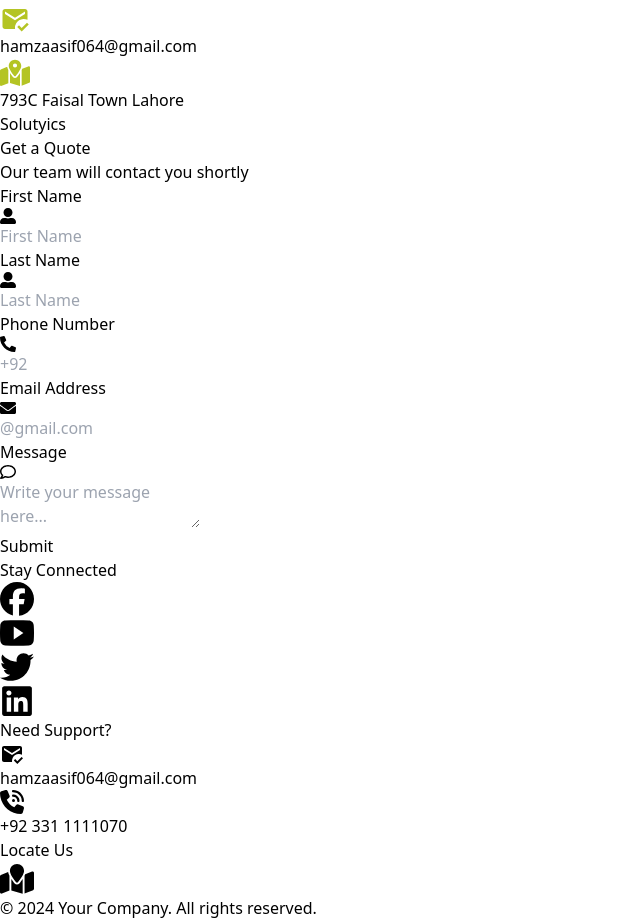
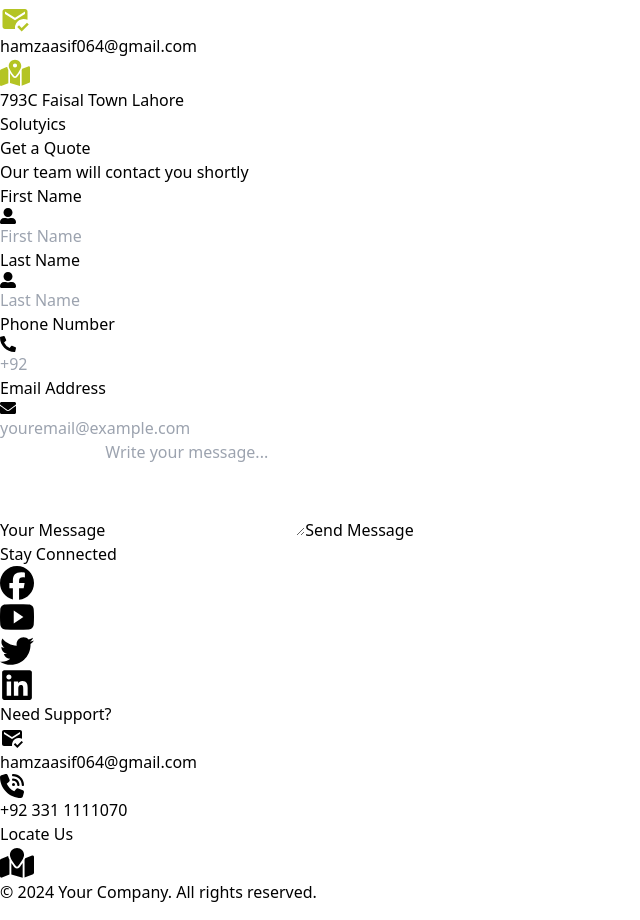
Before and after one commit to Hamza-Hashmi024/filer-, a React (Vite) app: page /contactus in a window 1280 px wide. Shown: the part 981-1901 px from the top of the page, without its empty margins (0-640 px from the left). Built offline with nearby package versions, Linux system fonts and the light colour scheme.

Commit message:
create validation on contact us form

```diff
--- a/src/Components/Navbar.jsx
+++ b/src/Components/Navbar.jsx
@@ -48,7 +48,7 @@ const Navbar = () => {
 
       {/* Navbar: Logo & Links */}
       <div className="w-full flex justify-center items-center h-7 py-7">
-        <nav className="w-full max-w-screen-xl fixed  flex justify-between items-center px-4 sm:px-8 bg-white shadow-md rounded-lg">
+        <nav className="w-full max-w-screen-xl  flex justify-between items-center px-4 sm:px-8 bg-white shadow-md rounded-lg">
           {/* Logo Section */}
           <div className="flex items-center">
             <Link to="/" className="bg-black w-11">
--- a/src/Pages/Contactus.jsx
+++ b/src/Pages/Contactus.jsx
@@ -1,23 +1,82 @@
 import { useState } from "react";
 import Navbar from "../Components/Navbar";
-import { FaEnvelope, FaPhoneAlt, FaUserAlt, FaRegComment } from "react-icons/fa";
+import { FaEnvelope, FaPhoneAlt, FaUserAlt } from "react-icons/fa";
 import { Alert } from "@mui/material";
 import Footer from "../Components/Footer";
 import { motion } from "framer-motion";
-import { FaPhoneVolume } from "react-icons/fa6"
+import { FaPhoneVolume } from "react-icons/fa6";
 import { MdMarkEmailRead } from "react-icons/md";
 import { FaMapLocationDot } from "react-icons/fa6";
 
 const Contactus = () => {
+  const [form, setForm] = useState({
+    firstName: "",
+    lastName: "",
+    phone: "",
+    email: "",
+    message: "",
+  });
   const [alert, setAlert] = useState(null);
+
+  const handleChange = (e) => {
+    const { name, value } = e.target;
+    setForm({
+      ...form,
+      [name]: value,
+    });
+  };
+
+  const validateForm = () => {
+    const { firstName, lastName, phone, email, message } = form;
+    if (!firstName || !lastName || !phone || !email || !message) {
+      return "Please fill in all fields.";
+    }
+    // Updated regex for Pakistani phone number format
+    if (!/^((\+92)?(0092)?(92)?(0)?)(3)([0-9]{9})$/gm.test(phone)) {
+      return "Phone number format should be valid Pakistani number.";
+    }
+    if (!/\S+@\S+\.\S+/.test(email)) {
+      return "Please enter a valid email address.";
+    }
+    return null;
+  };
 
   const handleSubmit = (e) => {
     e.preventDefault();
+
+    // Validate form
+    const errorMessage = validateForm();
+    if (errorMessage) {
+      setAlert({
+        severity: "error",
+        message: errorMessage,
+      });
+      setTimeout(() => setAlert(null), 5000);
+      return;
+    }
+
+    // If validation is successful, display success alert
     setAlert({
       severity: "success",
       message: "Your message has been sent successfully!",
     });
     setTimeout(() => setAlert(null), 5000);
+
+    // Reset form
+    setForm({
+      firstName: "",
+      lastName: "",
+      phone: "",
+      email: "",
+      message: "",
+    });
+  };
+
+  // Handle form submit on  press Enter key
+  const handleKeyDown = (e) => {
+    if (e.key === 'Enter') {
+      handleSubmit(e);
+    }
   };
 
   return (
@@ -28,7 +87,9 @@ const Contactus = () => {
       <div className="relative bg-[#47464C] text-white">
         <div className="absolute inset-x-0 -bottom-16 h-16 bg-white rounded-t-full"></div>
         <div className="w-full py-20 flex flex-col items-center justify-center text-center px-4">
-          <h1 className="text-4xl sm:text-5xl font-semibold mb-4">Contact Us</h1>
+          <h1 className="text-4xl sm:text-5xl font-semibold mb-4">
+            Contact Us
+          </h1>
           <p className="text-base sm:text-lg max-w-2xl">
             Have any questions or need assistance? Reach out to us today! Our
             team is here to help and provide you with the best solutions.
@@ -52,18 +113,8 @@ const Contactus = () => {
               <p className="mt-2">793C Faisal Town Lahore</p>
             </div>
           </div>
-
         </div>
       </div>
-
-      {/* Alert Section */}
-      {alert && (
-        <div className="px-4">
-          <Alert severity={alert.severity} className="mb-4">
-            {alert.message}
-          </Alert>
-        </div>
-      )}
 
       {/* Contact Section */}
       <div className="w-full flex items-center justify-center px-4 py-8">
@@ -85,6 +136,7 @@ const Contactus = () => {
           <div className="flex-1 flex items-center justify-center bg-[#47464C] p-6">
             <form
               onSubmit={handleSubmit}
+              onKeyDown={handleKeyDown}
               className="space-y-6 w-full max-w-md p-4 sm:p-8 rounded-lg"
             >
               <motion.h1
@@ -121,8 +173,11 @@ const Contactus = () => {
                     <input
                       type="text"
                       id="first_name"
+                      name="firstName"
                       className="bg-transparent border-none text-[#47464C] text-sm focus:outline-none w-full"
                       placeholder="First Name"
+                      value={form.firstName}
+                      onChange={handleChange}
                       required
                     />
                   </div>
@@ -141,8 +196,11 @@ const Contactus = () => {
                     <input
                       type="text"
                       id="last_name"
+                      name="lastName"
                       className="bg-transparent border-none text-[#47464C] text-sm focus:outline-none w-full"
                       placeholder="Last Name"
+                      value={form.lastName}
+                      onChange={handleChange}
                       required
                     />
                   </div>
@@ -162,9 +220,12 @@ const Contactus = () => {
                   <input
                     type="tel"
                     id="phone"
+                    name="phone"
                     className="bg-transparent border-none text-[#47464C] text-sm focus:outline-none w-full"
                     placeholder="+92"
-                    pattern="[0-9]{3}-[0-9]{2}-[0-9]{3}"
+                    value={form.phone}
+                    onChange={handleChange}
+                    pattern="^((\+92)?(0092)?(92)?(0)?)(3)([0-9]{9})$"
                     required
                   />
                 </div>
@@ -183,38 +244,47 @@ const Contactus = () => {
                   <input
                     type="email"
                     id="email"
+                    name="email"
                     className="bg-transparent border-none text-[#47464C] text-sm focus:outline-none w-full"
-                    placeholder="@gmail.com"
+                    placeholder="youremail@example.com"
+                    value={form.email}
+                    onChange={handleChange}
                     required
                   />
                 </div>
               </div>
 
-              {/* Message */}
-              <div>
+
             <label
                   htmlFor="message"
-                  className="block mb-2 text-sm font-medium text-white"
-                >
-                  Message
+                  className="block  text-sm font-medium text-white">
+                  Your Message
                 </label>
-                <div className="flex items-start bg-[#F9FAFB] border border-[#B4C424] rounded-lg p-3">
-                  <FaRegComment className="text-[#47464C] mr-2 mt-1" />
+
                 <textarea
                   id="message"
-                    className="bg-transparent border-none text-[#47464C] text-sm focus:outline-none w-full h-32 resize-none"
-                    placeholder="Write your message here..."
+                  name="message"
+                  rows="4"
+                  className="block w-full p-4 bg-white text-[#47464C] border border-[#B4C424] rounded-lg"
+                  placeholder="Write your message..."
+                  value={form.message}
+                  onChange={handleChange}
                   required
-                  />
+                ></textarea>
+
+              {/* Alert */}
+              {alert && (
+                <div>
+                  <Alert severity={alert.severity}>{alert.message}</Alert>
                 </div>
-              </div>
+              )}
 
               {/* Submit Button */}
               <button
                 type="submit"
-                className="w-full py-3 px-6 bg-[#B4C424] text-white font-medium rounded-lg text-sm focus:ring-4 focus:outline-none focus:ring-[#B4C424] hover:bg-[#A0B520] transition duration-300"
+                className=" py-2 px-4 mt-4 text-white bg-[#B4C424] rounded-lg hover:bg-[#B4C424] focus:outline-none focus:ring-2 focus:ring-[#B4C424]"
               >
-                Submit
+                Send Message
               </button>
             </form>
           </div>
```
Lines whose indentation alone changed are shown as unchanged.
